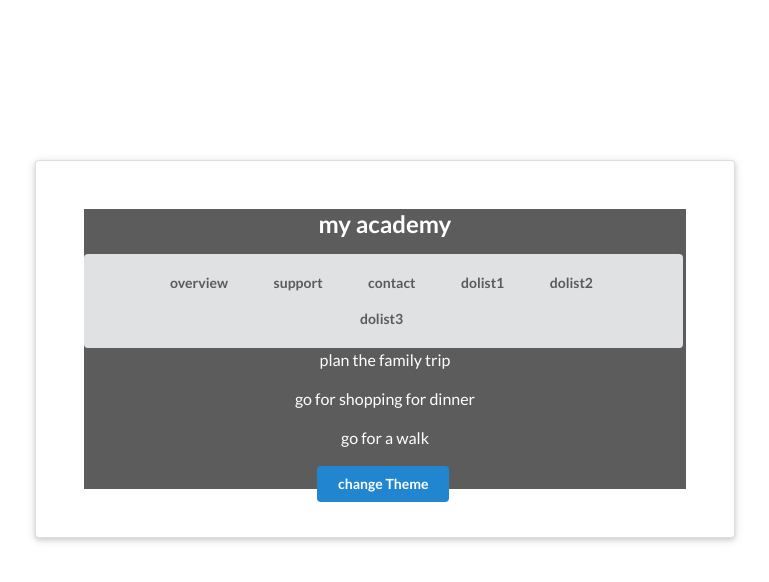
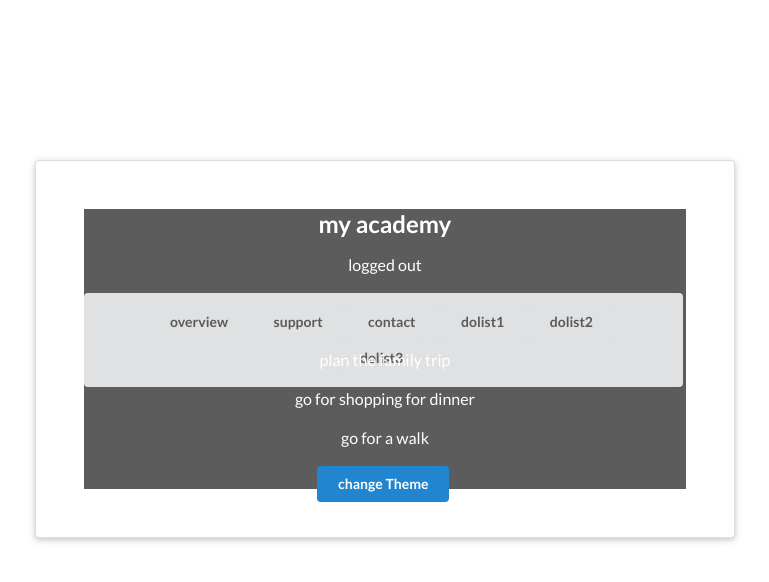
Before and after one commit to Arnob-sen/context_api, a React (Create React App) app: page / in a window 1280 px wide. Shown: the top 582 px of the page, without its empty margins (255-1024 px from the left). Built offline with nearby package versions, Linux system fonts and the light colour scheme.

Commit message:
use_multiple_context-inside one component

```diff
--- a/src/component/Navbar.js
+++ b/src/component/Navbar.js
@@ -1,19 +1,25 @@
 import React from "react";
 import { ThemeContext } from "../Context/ThemeContext";
+import { AuthContext } from "../Context/AuthContext";
 class Navbar extends React.Component
 {
 
     render(){
 
         return(
-          <ThemeContext.Consumer>
-            {(value)=>{
-                const {isDarkTheme,darkTheme,lightTheme}=value;
+            <AuthContext.Consumer>
+                {(AuthContext)=>{
+                    return(
+                        <ThemeContext.Consumer>
+            {(ThemeContext)=>{
+                const {isDarkTheme,darkTheme,lightTheme}=ThemeContext;
+                const {isLoggedIn,changeAuthStatus}=AuthContext;
                 const Theme=isDarkTheme ? darkTheme : lightTheme;
                 return(
                  <nav style={{background:Theme.background,color:Theme.Text,height:'140px'}}>
               <h2 style={{textAlign:'center'}}>my academy</h2>
-              <div className="ui five button" >
+              <p onClick={changeAuthStatus} style={{textAlign:'center'}}>{isLoggedIn?'logged in':'logged out' }</p>
+              <div className="ui five button" style={{textAlign:'center'}}>
                  <div style={{textAlign:'center'}}>
                 <button className="ui button">
                     overview
@@ -44,6 +50,11 @@ class Navbar extends React.Component
 
             </ThemeContext.Consumer>
 
+
+                    )
+                }}
+            </AuthContext.Consumer>
+
         )
     }
 }
```
